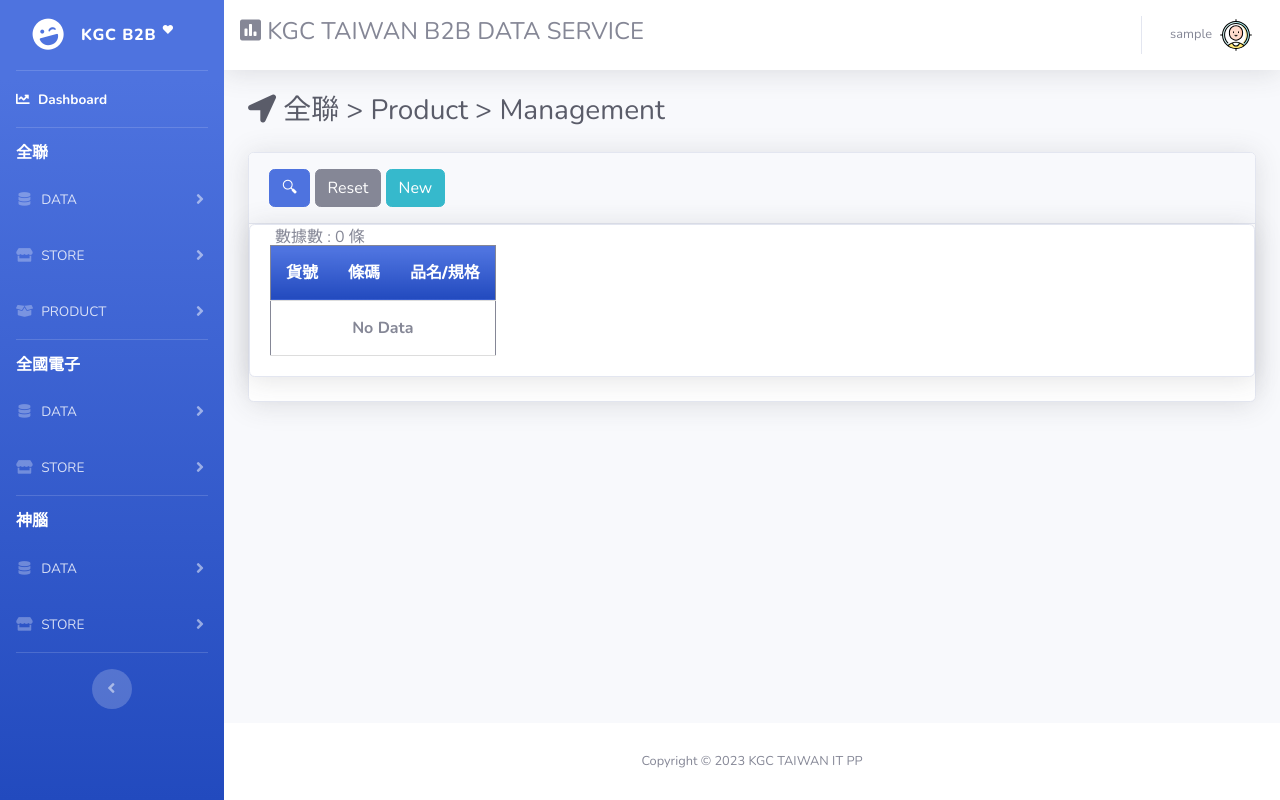
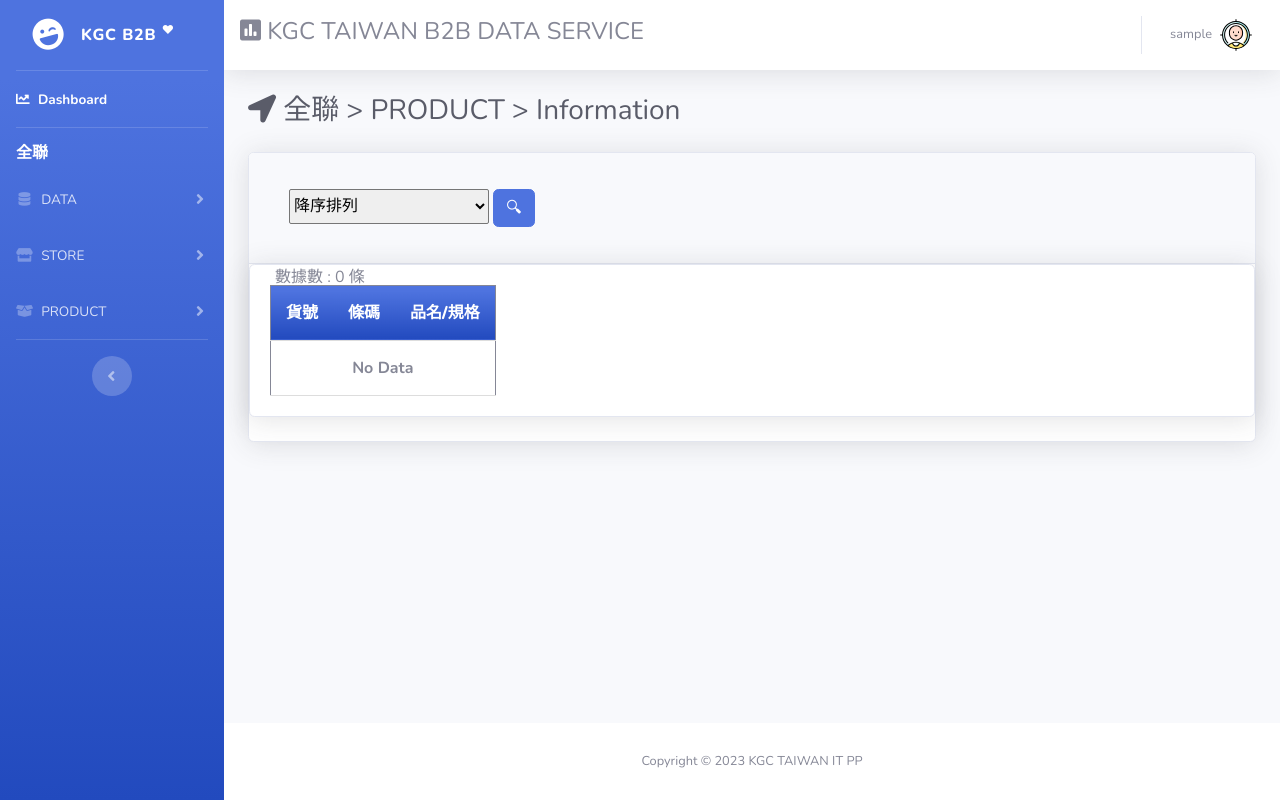
Before and after one commit to PatriciaPark/data_statistics, a Django app: page /product/ in a window 1280 px wide. Run offline with Django 4.2, Linux system fonts and the light colour scheme; the visitor is signed in with stand-in values (Sample User, id 1); data that the repository does not hold is empty; some libraries are stand-ins or nearby versions.

Commit message:
edit prd info, and text font

```diff
--- a/mysite/config/templates/base.html
+++ b/mysite/config/templates/base.html
@@ -101,7 +101,7 @@
                 <!-- Divider -->
                 <hr class="sidebar-divider">
 
-                <!-- Heading -->
+                {% comment %} <!-- Heading -->
                 <div class="sidebar-heading">
                     <h6 style="color:white;"><B>全國電子</B></h6>
                 </div>
@@ -179,7 +179,7 @@
                 </li>
 
                 <!-- Divider -->
-                <hr class="sidebar-divider d-none d-md-block">
+                <hr class="sidebar-divider d-none d-md-block"> {% endcomment %}
 
                 <!-- Sidebar Toggler (Sidebar) -->
                 <div class="text-center d-none d-md-inline">
--- a/mysite/csr/templates/csr/index.html
+++ b/mysite/csr/templates/csr/index.html
@@ -7,7 +7,7 @@
 <style type="text/css"></style>
 {% if user.is_authenticated %}
     <h1 class="h3 mb-4 text-gray-800">
-        <i class="fas fa-location-arrow"></i> 全聯 > Store > Review
+        <i class="fas fa-location-arrow"></i> 全聯 > STORE > Review
     </h1>
     <div class="card shadow mb-4">
         <div class="card-header py-3">
--- a/mysite/product/templates/product/index.html
+++ b/mysite/product/templates/product/index.html
@@ -1,20 +1,27 @@
 {% extends 'base.html' %}
 {% block content %}
 {% load static %}
+<link rel="stylesheet" href="{% static 'css/style.css' %}">
 <link rel="stylesheet" href="{% static 'css/prd.css' %}">
 <script src="https://ajax.googleapis.com/ajax/libs/jquery/3.6.0/jquery.min.js"></script>
 {% if user.is_authenticated %}
 <h1 class="h3 mb-4 text-gray-800">
-    <i class="fas fa-location-arrow"></i> 全聯 > Product > Management
+    <i class="fas fa-location-arrow"></i> 全聯 > PRODUCT > Information
 </h1>
 <div class="card shadow mb-4">
 
     <div class="card-header py-3">
         <form method="GET" id="selectForm">
             <div class="searchForm">
+                <select name="input-sort" id="selectSort" class="select">
+                    <option value="" selected>降序排列</option>
+                    <option value="prdcode">貨號</option>
+                    <option value="prdbarcode">條碼</option>
+                    <option value="prdname">品名/規格</option>
+                </select>
                 <input type="submit" id="btnSearch" class="btn btn-primary" value="🔍︎">
-                <input type="reset" id="btnReset" value="Reset" class="btn btn-secondary" onclick="resetForm()">
-                <button class="btn btn-info"><a href="#newPopup" class="btn_open" id="btnNew" style="text">New</a></button>
+                {% comment %} <input type="reset" id="btnReset" value="Reset" class="btn btn-secondary" onclick="resetForm()">
+                <button class="btn btn-info"><a href="#newPopup" class="btn_open" id="btnNew" style="text">New</a></button> {% endcomment %}
             </div>
         </form>
     </div>
--- a/mysite/product/views.py
+++ b/mysite/product/views.py
@@ -4,9 +4,19 @@ from csd.models import Product
 # Create your views here.
 # index
 def index(request):
+    # html에서 선택한 select box value 받아오기 및 정렬
+    sort    = request.GET.get('input-sort') #정렬
 
-    data = Product.objects.all().order_by('prd_code')
+    if sort == 'prdcode':
+        data = Product.objects.all().order_by('prd_code')
+    elif sort == 'prdbarcode':
+        data = Product.objects.all().order_by('prd_barcode')
+    elif sort == 'prdname':
+        data = Product.objects.all().order_by('prd_name')
+    else:
+        data = Product.objects.all().order_by('prd_code')
 
-    context = {'data':data}
+
+    context = {'data':data, 'sort':sort}
 
     return render(request, 'product/index.html', context)
--- a/mysite/store/templates/store/index.html
+++ b/mysite/store/templates/store/index.html
@@ -7,7 +7,7 @@
 <style type="text/css"></style>
 {% if user.is_authenticated %}
     <h1 class="h3 mb-4 text-gray-800">
-        <i class="fas fa-location-arrow"></i> 全聯 > Store > Management
+        <i class="fas fa-location-arrow"></i> 全聯 > STORE > Management
     </h1>
     <div class="card shadow mb-4">
         <div class="card-header py-3">
```
Also changed, not shown: mysite/csp/views.py (+9 -3 lines).
